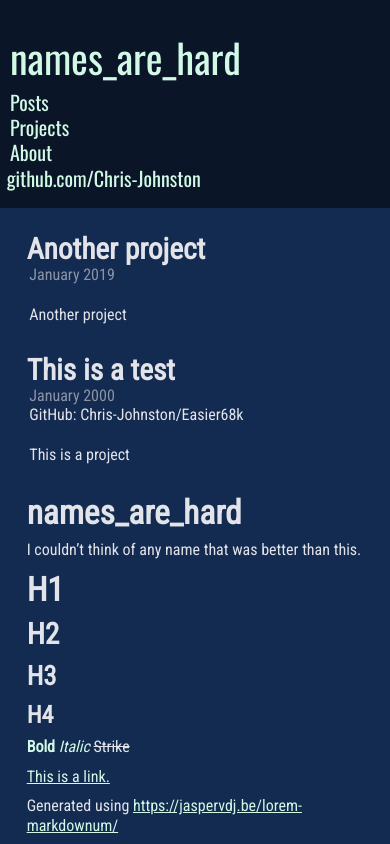
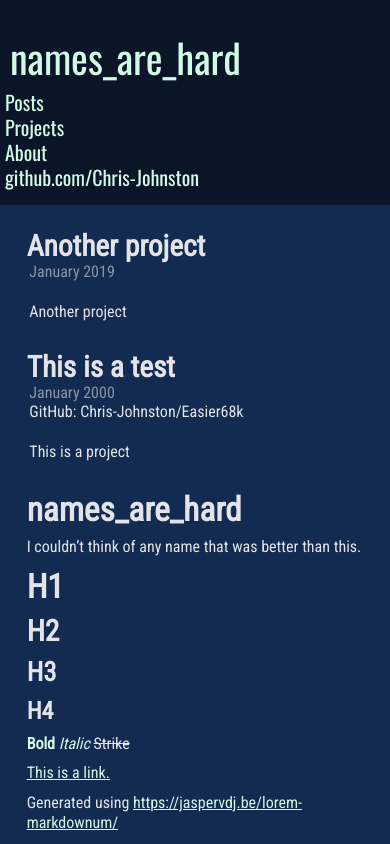
Before and after one commit to Chris-Johnston/names_are_hard, a Jekyll site: the page built from index.md, in a window 390 px wide. Shown: the top 844 px of the page. Built offline with Jekyll 4.4.1, drawn with Linux system fonts in a browser that asks for light colours; grey boxes are pictures that could not be loaded.

Commit message:
minor updates to the header css

```diff
--- a/_includes/header.html
+++ b/_includes/header.html
@@ -11,5 +11,5 @@
   <a class="site-link" href="{{ "/about" | relative_url }}">
     About
   </a>
-  <a class="github-link" href="https://github.com/{{ site.github_username }}">github.com/{{ site.github_username }}</a>
+  <a class="github-link site-link" href="https://github.com/{{ site.github_username }}">github.com/{{ site.github_username }}</a>
 </header>
--- a/_sass/names_are_hard.scss
+++ b/_sass/names_are_hard.scss
@@ -53,6 +53,8 @@ body li {
   background-color: darken($background-color, 10%);
   color: $foreground-color;
   font-family: $font-title;
+  white-space: nowrap;
+
 }
 
 .site-title, .site-link {
@@ -399,7 +401,7 @@ table {
   }
 }
 
-@media screen and (max-width: 1000px)
+@media screen and (max-width: 750px)
 {
   .site-title
   {
@@ -418,8 +420,8 @@ table {
   .site-header .site-link
   {
     position: static;
-    margin-left: 10px;
-    margin-right: 10px;
+    margin-left: 5px;
+    margin-right: 5px;
     margin-top: 5px;
     margin-bottom: 5px;
     width: auto;
```
